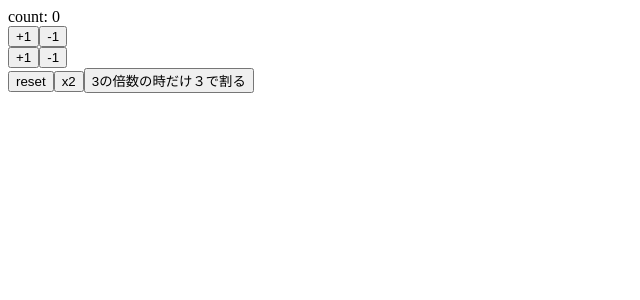
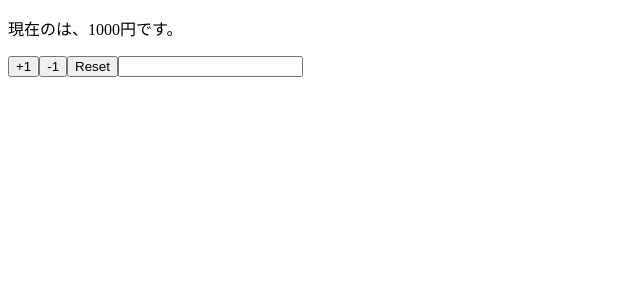
Before and after one commit to london-newyork/hooks-redux-test, a React (Create React App) app: page / in a window 1280 px wide. Shown: the top 300 px of the page, without its empty margins (0-640 px from the left). Built offline with nearby package versions, Linux system fonts and the light colour scheme.

Commit message:
nameprice

```diff
--- a/src/App.js
+++ b/src/App.js
@@ -1,38 +1,13 @@
-import React, { useState } from 'react'
+import React from 'react'
+import Counter from './component/Counter'
+import NamePrice from './component/NamePrice';
 
 const App = () => {
-const initialState = 0
-const [count,setCount] = useState(initialState)
-const increment = () => setCount(count + 1)
-const decrement = () => setCount(count - 1)
-
-const increment2 = () => setCount(previousCount => previousCount +1)
-const decrement2 = () => setCount(previousCount => previousCount -1)
-const reset = () => setCount(initialState)
-const double = () => setCount(count * 2)
-const divideByThree = () => setCount(previousCount => {
-  if(previousCount % 3 === 0){
-    return previousCount / 3
-  }else{
-    return previousCount
-  }})
 
   return (
     <>
-      <div>count: {count}</div>
-      <div>
-        <button onClick={increment}>+1</button>
-        <button onClick={decrement}>-1</button>
-      </div>
-      <div>
-        <button onClick={increment2}>+1</button>
-        <button onClick={decrement2}>-1</button>
-      </div>
-      <div>
-        <button onClick={reset}>reset</button>
-        <button onClick={double}>x2</button>
-        <button onClick={divideByThree}>3の倍数の時だけ３で割る</button>
-      </div>
+      {/* <Counter /> */}
+      <NamePrice />
     </>
   );
 }
--- /dev/null
+++ b/src/component/Counter.jsx
@@ -0,0 +1,41 @@
+import React, {useState} from 'react'
+
+function Counter() {
+
+    const initialState = 0
+    const [count,setCount] = useState(initialState)
+    const increment = () => setCount(count + 1)
+    const decrement = () => setCount(count - 1)
+
+    const increment2 = () => setCount(previousCount => previousCount +1)
+    const decrement2 = () => setCount(previousCount => previousCount -1)
+    const reset = () => setCount(initialState)
+    const double = () => setCount(count * 2)
+    const divideByThree = () => setCount(previousCount => {
+      if(previousCount % 3 === 0){
+        return previousCount / 3
+      }else{
+        return previousCount
+      }})
+
+      return (
+        <>
+          <div>count: {count}</div>
+          <div>
+            <button onClick={increment}>+1</button>
+            <button onClick={decrement}>-1</button>
+          </div>
+          <div>
+            <button onClick={increment2}>+1</button>
+            <button onClick={decrement2}>-1</button>
+          </div>
+          <div>
+            <button onClick={reset}>reset</button>
+            <button onClick={double}>x2</button>
+            <button onClick={divideByThree}>3の倍数の時だけ３で割る</button>
+          </div>
+        </>
+      );
+}
+
+export default Counter
--- /dev/null
+++ b/src/component/NamePrice.jsx
@@ -0,0 +1,27 @@
+import React, {useState} from 'react'
+
+const NamePrice = props => {
+
+    const [name, setName] = useState(props.name)
+    const [price, setPrice] = useState(props.price)
+    const reset = () => {
+        setPrice(props.price)
+        setName(props.name)
+    }
+    return (
+        <>
+          <p>現在の{name}は、{price}円です。</p>
+          <button onClick={()=> setPrice(price +1)}>+1</button>
+          <button onClick={()=> setPrice(price -1)}>-1</button>
+          <button onClick={reset}>Reset</button>
+          <input value={name} onChange={e => setName(e.target.value)}/>
+        </>
+    )
+}
+
+NamePrice.defaultProps ={
+    name: '',
+    price: 1000
+}
+
+export default NamePrice
```
